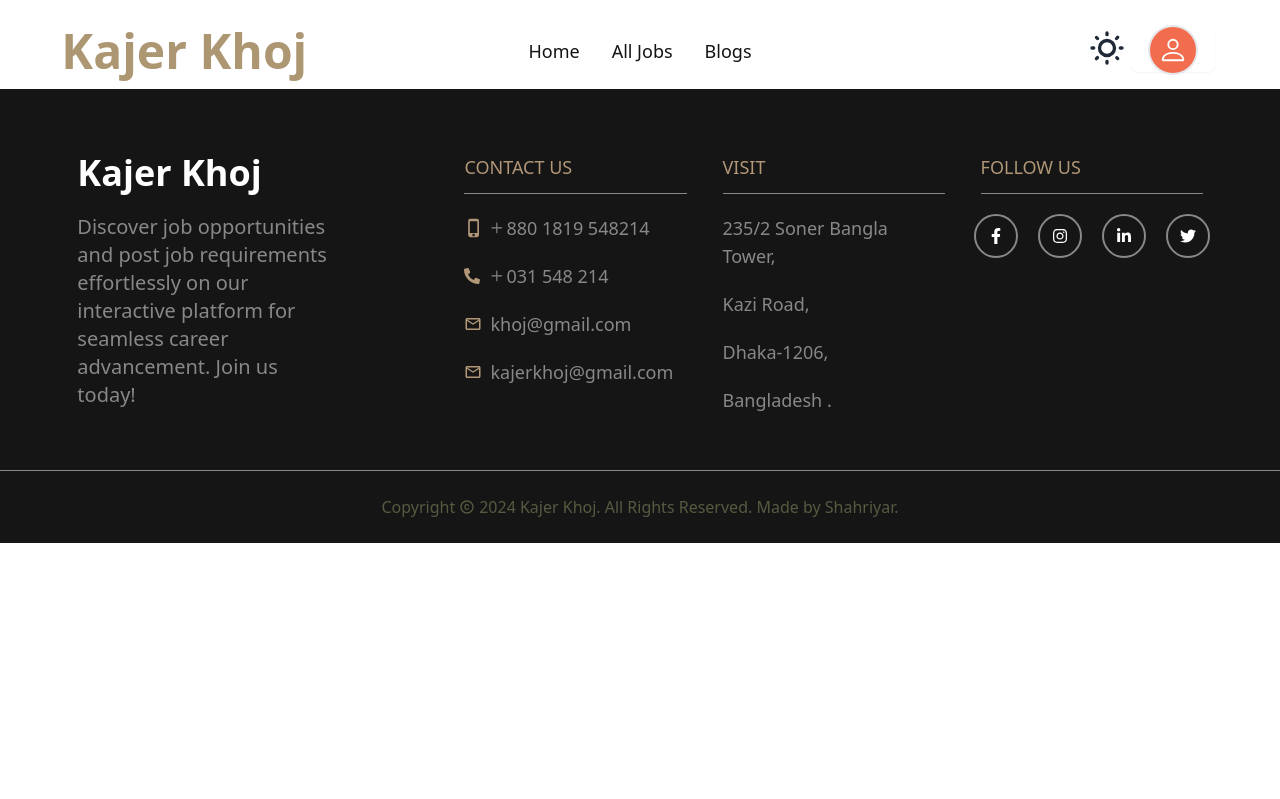
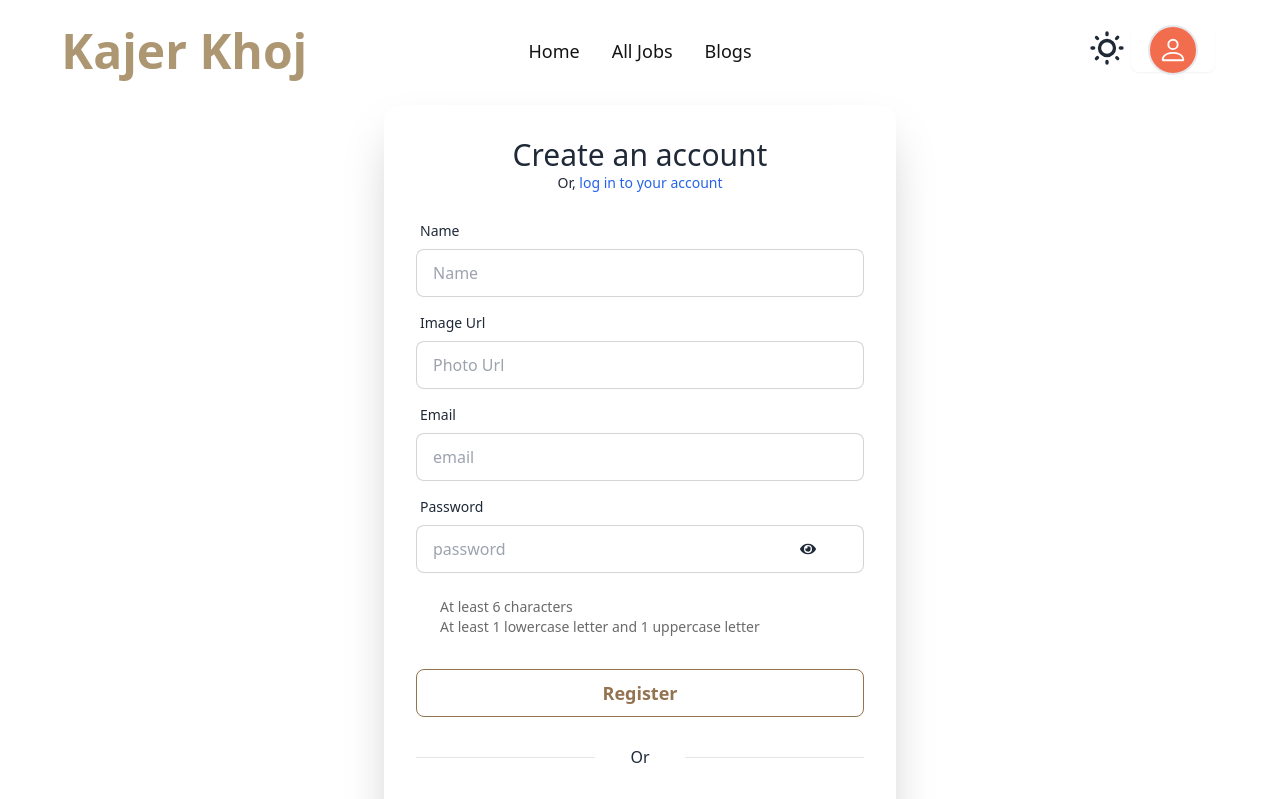
Before and after one commit to shahriyar06/Kajer_Khoj, a React (Vite) app: page /register in a window 1280 px wide. Shown: the top 799 px of the page. Built offline with nearby package versions, Linux system fonts and the light colour scheme; no server answers.

Commit message:
Register page completed

```diff
--- a/src/Component/Register/Register.jsx
+++ b/src/Component/Register/Register.jsx
@@ -1,10 +1,132 @@
+import { Helmet } from "react-helmet-async";
+import Sociallogin from "../Sociallogin/Sociallogin";
+import { Link, useLocation, useNavigate } from "react-router-dom";
+import { useContext, useState } from "react";
+import { useForm } from "react-hook-form";
+// import { ToastContainer, toast } from 'react-toastify';
+import { FaEyeSlash, FaEye } from "react-icons/fa";
+import { AuthContext } from "../../Page/FirebaseProvider/FirebaseProvider";
 
 
 const Register = () => {
+    const [restriction, setrestriction] = useState('')
+    const [showpassword, setshowpassword] = useState(false);
+
+    const { register, handleSubmit, formState: { errors } } = useForm();
+    const { signup, updateuserprofile } = useContext(AuthContext);
+    const navigate = useNavigate()
+    const location = useLocation()
+    const go = location?.state || '/';
+
+
+    const onSubmit = (data) => {
+        const { email, password, name, photo } = data;
+        console.log(email, password, name, photo)
+        setrestriction('')
+        if (password.length < 6) {
+            setrestriction('At least 6 characters')
+            return;
+        }
+        else if (!/[A-Z]/.test(password)) {
+            setrestriction('At least 1 uppercase letter');
+            return;
+        }
+        else if (!/[a-z]/.test(password)) {
+            setrestriction('At least 1 lowercase letter');
+            return;
+        }
+
+
+        signup(email, password)
+            .then(() => {
+                // toast("Success register!");
+                updateuserprofile(name, photo)
+                    .then(() => {
+                        navigate(go)
+
+                        // data.target.reset();
+                        // form.reset();
+                    });
+
+            });
+    }
+
     return (
-        <div>
-
-        </div>
+        <div className="mb-10 mx-2 md:mx-0">
+            <Helmet>
+                <title>kajer-khoj-register</title>
+            </Helmet>
+            <div className="hero min-h-screen ">
+                <div className="card shrink-0 w-full max-w-lg shadow-2xl bg-base-100">
+                    <form onSubmit={handleSubmit(onSubmit)} className="card-body">
+                        <div className="text-center mb-3">
+                            <h1 className="text-3xl font-medium">Create an account</h1>
+                            <p className="text-sm">Or, <span className="text-[#2563eb]"><Link to='/login'>log in to your account</Link> </span></p>
+                        </div>
+                        <div className="form-control">
+                            <label className="label">
+                                <span className="label-text">Name</span>
+                            </label>
+                            <input type="text" name="name" placeholder="Name" className="input input-bordered" {...register("name", { required: true })} />
+                            {errors.name && <span className="text-red-600 text-sm">Name is required</span>}
+                        </div>
+                        <div className="form-control">
+                            <label className="label">
+                                <span className="label-text">Image Url</span>
+                            </label>
+                            <input type="url" name="photourl" placeholder="Photo Url" className="input input-bordered" {...register("photo")} />
+                        </div>
+                        <div className="form-control">
+                            <label className="label">
+                                <span className="label-text">Email</span>
+                            </label>
+                            <input type="email" name="email" placeholder="email" className="input input-bordered" {...register("email", { required: true })} />
+                            {errors.email && <span className="text-red-600 text-sm">Email is required</span>}
+                        </div>
+                        <div className=" ">
+                            <div className="form-control ">
+                                <label className="label">
+                                    <span className="label-text">Password</span>
+                                </label>
+                                <input type={showpassword ? "text" : "Password"} name="password" placeholder="password" className="input input-bordered"  {...register("password", { required: true })} />
+                                {errors.password && <span className="text-red-600 text-sm">Password is required</span>}
+                                <h1 className="" onClick={() => setshowpassword(!showpassword)}>
+                                    {
+                                        showpassword ? <FaEyeSlash className="relative left-64 md:left-96 bottom-8" /> : <FaEye className="relative left-64 md:left-96 bottom-8" />
+                                    }
+                                </h1>
+                                <div>
+                                    {
+                                        restriction && <p className='text-red-600 text-sm'>{restriction}</p>
+                                    }
+                                </div>
+                                <div className="text-sm ml-6 mt-2 text-[#00000096]">
+                                    <p>At least 6 characters</p>
+                                    <p>At least 1 lowercase letter and 1 uppercase letter</p>
+                                </div>
+                            </div>
+                        </div>
+                        <div className="form-control mt-6">
+                            <button className="btn btn-outline text-[#947351] hover:text-[#FFFFFF] hover:bg-[#947351] hover:border-[#947351] text-lg">Register</button>
+                            {/* <ToastContainer /> */}
+                        </div>
+                        <div className="mt-5">
+                            <div className="flex items-center">
+                                <div className="h-3 w-2/5 content-evenly"><hr /></div>
+                                <div className="w-1/5 text-center"><h1 >Or</h1></div>
+                                <div className="h-3 w-2/5 content-evenly"><hr /></div>
+                            </div>
+                        </div>
+                    </form>
+                    <div className="">
+                        <Sociallogin></Sociallogin>
+                    </div>
+                    <div>
+                        <p className="text-sm mt-2 text-center mb-5">By registering, I accept Prakritik Shongis <span className="label-text-alt link link-hover text-[#60a5fa]">terms of use</span>.</p>
+                    </div>
+                </div>
+            </div >
+        </div >
     );
 };
 
--- a/src/Page/FirebaseProvider/FirebaseProvider.jsx
+++ b/src/Page/FirebaseProvider/FirebaseProvider.jsx
@@ -1,5 +1,5 @@
-import { signInWithEmailAndPassword } from "firebase/auth";
-import { createContext, useState } from "react";
+import { createUserWithEmailAndPassword, onAuthStateChanged, signInWithEmailAndPassword } from "firebase/auth";
+import { createContext, useEffect, useState } from "react";
 import auth from './../../Firebase/firebase.config';
 
 
@@ -10,15 +10,36 @@
     const [user, setuser] = useState(null)
     const [ loading, setloading ] = useState(true)
 
+    // Create New User
+    const signup = (email, password) =>{
+        setloading(true)
+       return createUserWithEmailAndPassword(auth, email, password)
+    }
+
+
     // SignIn User
     const signin = (email, password) =>{
         setloading(true)
         return signInWithEmailAndPassword(auth, email, password)
     }
 
+
+    // Obserber
+    useEffect(() =>{
+        const unsubscribe = onAuthStateChanged(auth, (user) => {
+
+              setuser(user)
+              setloading(false)
+
+          });
+          return () => unsubscribe();
+    },[user])
+
     const allvalue = {
         user,
-        loading
+        loading,
+        signup,
+        signin
     }
     return (
         <div>
```
